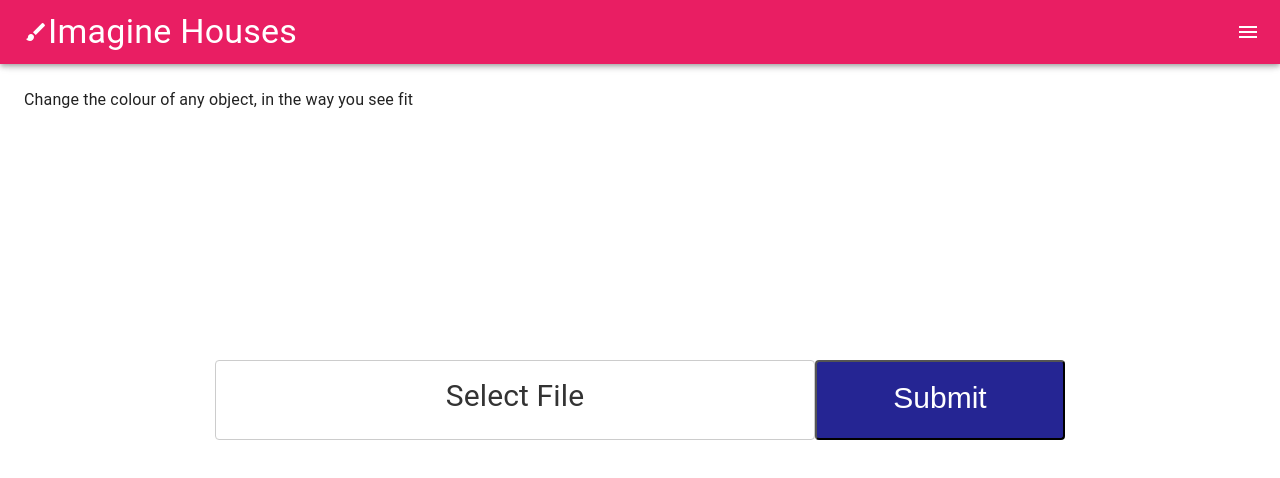
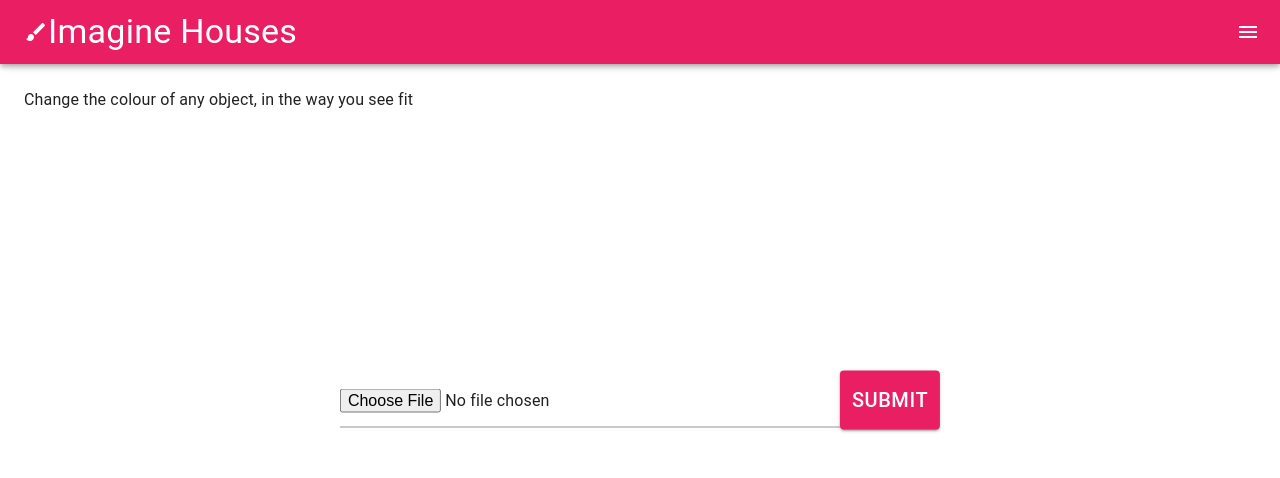
Before and after one commit to alexbondino/paint-anything, a React (Create React App) app in the folder web-page/frontend/: page / in a window 1280 px wide. Shown: the top 478 px of the page. Built offline with nearby package versions, Linux system fonts and the light colour scheme.

Commit message:
UI update for upload file
Just an update of the upload file UI using MUI

```diff
--- a/web-page/frontend/src/components/upload_image/upload_image.css
+++ b/web-page/frontend/src/components/upload_image/upload_image.css
@@ -1,20 +1,3 @@
-.primary_button{
-  display: flex;
-  background-color: rgb(37, 37, 147);
-  color: white;
-  border-radius: 4px;
-  height: 80px;
-  width: 250px;
-  cursor: pointer;
-  font-size: 30px;
-  text-align: center;
-  font:bold;
-  justify-content: center;
-  line-height: 70px;
-
-}
-
-
 .initial_form{
   position: absolute;
   top: 50%;
@@ -24,18 +7,6 @@
   align-items: center;
 }
 
-
-.custom-file-upload {
-  display: flex;
-  height: 80px;
-  width: 600px;
-  background-color: white;
-  color: #333;
-  border: 1px solid #ccc;
-  cursor: pointer;
-  border-radius: 4px;
-  font-size: 30px;
-  font:bold;
-  justify-content: center;
-  line-height: 70px;
+.submit_button{
+  size: "large"
 }
--- a/web-page/frontend/src/components/upload_image/upload_image.js
+++ b/web-page/frontend/src/components/upload_image/upload_image.js
@@ -1,6 +1,7 @@
 import React, { useState } from 'react';
 import axios from 'axios';
 import './upload_image.css';
+import { Button, Input } from '@mui/material';
 
 function ImageUploader() { //Change the selected image and save it in a variable
   const [selectedImage, setSelectedImage] = useState(null);
@@ -35,10 +36,19 @@ submit button: utiliza la función handle sumbit para que cuando se presione, se
     <div>
       <form onSubmit={handleSubmit} className="initial_form">
         <label htmlFor="file_upload" className="custom-file-upload">
-        <span>Select File</span>
         </label>
-        <input id="file_upload" hidden type="file" accept="image/*" name="imagen" className="upload_image"  onChange={handleImageChange} />
-        <button type="submit" className="primary_button">Submit</button>
+        <Input
+        type="file"
+        onChange={handleImageChange}
+        sx={{ width: '500px', height: '55px' }}
+        inputProps={{title: 'Selexfdas documento'}}/>
+
+        <Button
+        type="submit"
+        variant="contained"
+        size="large"
+        sx={{ fontSize: '20px', padding: '12px' }}
+        >Submit</Button>
       </form>
 
     </div>
```
